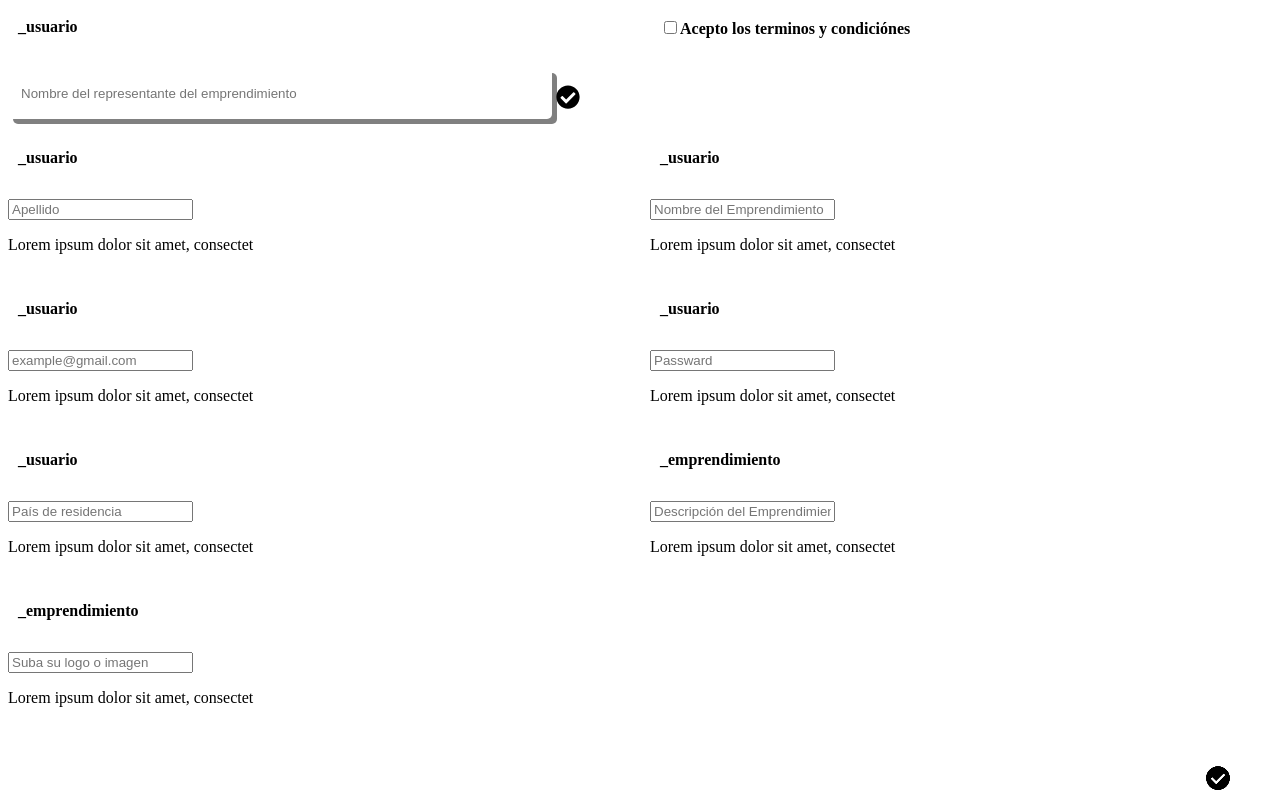
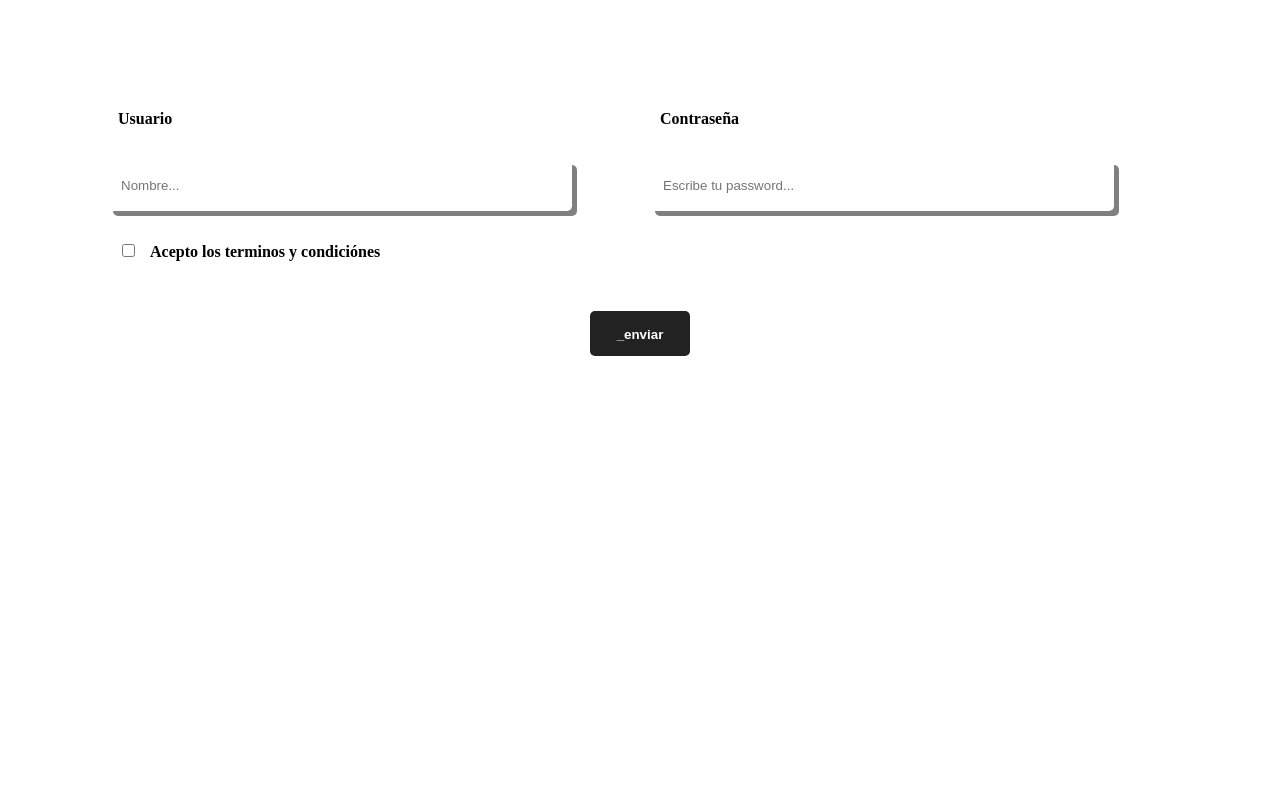
Before and after one commit to PiaAchigar/Form-with-Style-Components-in-React, a React (Create React App) app: page / in a window 1280 px wide. Built offline with nearby package versions, Linux system fonts and the light colour scheme.

Commit message:
second push-InputComponent

```diff
--- a/src/App.js
+++ b/src/App.js
@@ -1,154 +1,56 @@
 //import Form from "./Components/Form/Form";
-import { useState } from "react";
 import {
   Form,
   Label,
-  GrupoInput,
-  Input,
-  LeyendaError,
-  IconoValidacion,
+  ContenedorTerminos,
+  ContenedorBtnEnvio,
+  Boton,
+  MensajeExito,
+  MensajeError,
 } from "./Elements/Forms";
+import { FontAwesomeIcon } from "@fortawesome/react-fontawesome";
+import { faExclamationTriangle } from "@fortawesome/free-solid-svg-icons";
 
-import { faCheckCircle } from "@fortawesome/free-solid-svg-icons";
+import Input from "./Components/Input";
 
 function App() {
-  const [user, setUser] = useState({
-    nombre: "",
-    apellido: "",
-    nameEmprendimiento: "",
-    email: "",
-    pais: "",
-    description: "",
-    files: "",
-  });
-
-  const handleChange = (e) => {
-    setUser({
-      ...user,
-      [e.target.name]: e.target.value,
-    });
-  };
-
-  // const sendData = (e) => {
-  //   console.log(user);
-  //   e.preventDefault();
-  // };
-
-  // const rolShow = () => {
-  //   if (user.rol === "emprendedor") return "show";
-  //   else return "hide";
-  // };
   return (
     <main>
       <Form action="">
-        <div>
-          <Label htmlFor="nombre">_usuario</Label>
-          <GrupoInput>
-            <Input
-              type="text"
-              name="nombre"
-              placeholder="Nombre del representante del emprendimiento"
-              value={user.nombre}
-              onChange={handleChange}
-              id="nombre"
-            />
-            <IconoValidacion icon={faCheckCircle} />
-          </GrupoInput>
-          <LeyendaError>
-            Se espera una o varias palabras de no mas de 16 caracteres, letras,
-            mayusculas y minusculas
-          </LeyendaError>
-        </div>
-        <div>
+        <Input
+          label="Usuario"
+          type="text"
+          name="nombre"
+          placeholder="Nombre..."
+          leyendaError="Debe de colocar letras mayusculas y/o minusculas de 4 a 16 caracteres 😜"
+          expresionRegular=""
+        />
+        <Input
+          label="Contraseña"
+          type="password"
+          name="password"
+          placeholder="Escribe tu password..."
+          leyendaError="Entre 4 y 10 digitos esta bien 😜"
+          expresionRegular=""
+        />
+        <ContenedorTerminos>
           <Label>
             <input type="checkbox" name="terminos" id="terminos" />
             Acepto los terminos y condiciónes
           </Label>
-        </div>
-        <div>
-          <Label htmlFor="">_usuario</Label>
-          <input
-            type="text"
-            name="apellido"
-            placeholder="Apellido"
-            value={user.apellido}
-            onChange={handleChange}
-          />
-          <IconoValidacion icon={faCheckCircle} />
-          <p>Lorem ipsum dolor sit amet, consectet</p>
-        </div>
-        <div>
-          <Label htmlFor="">_usuario</Label>
-          <input
-            type="text"
-            name="nameEmprendimiento"
-            placeholder="Nombre del Emprendimiento"
-            value={user.nameEmprendimiento}
-            onChange={handleChange}
-          />
-          <IconoValidacion icon={faCheckCircle} />
-          <p>Lorem ipsum dolor sit amet, consectet</p>
-        </div>
-        <div>
-          <Label htmlFor="">_usuario</Label>
-          <input
-            type="text"
-            name="mail"
-            placeholder="example@gmail.com"
-            value={user.email}
-            onChange={handleChange}
-          />
-          <IconoValidacion icon={faCheckCircle} />
-          <p>Lorem ipsum dolor sit amet, consectet</p>
-        </div>
-        <div>
-          <Label htmlFor="">_usuario</Label>
-          <input
-            type="text"
-            name="pass"
-            placeholder="Passward"
-            value={user.pass}
-            onChange={handleChange}
-          />
-          <IconoValidacion icon={faCheckCircle} />
-          <p>Lorem ipsum dolor sit amet, consectet</p>
-        </div>
-        <div>
-          <Label htmlFor="">_usuario</Label>
-          <input
-            type="text"
-            name="pais"
-            placeholder="País de residencia"
-            value={user.pais}
-            onChange={handleChange}
-          />
-          <IconoValidacion icon={faCheckCircle} />
-          <p>Lorem ipsum dolor sit amet, consectet</p>
-        </div>
-        <div>
-          <Label htmlFor="">_emprendimiento</Label>
-          <input
-            type="text"
-            name="description"
-            placeholder="Descripción del Emprendimiento"
-            value={user.description}
-            onChange={handleChange}
-          />
-          <IconoValidacion icon={faCheckCircle} />
-          <p>Lorem ipsum dolor sit amet, consectet</p>
-        </div>
-        <div>
-          <Label htmlFor="">_emprendimiento</Label>
-          <input
-            type="text"
-            name="files"
-            placeholder="Suba su logo o imagen"
-            value={user.files}
-            onChange={handleChange}
-          />
-          <IconoValidacion icon={faCheckCircle} />
-          <p>Lorem ipsum dolor sit amet, consectet</p>
-        </div>
+        </ContenedorTerminos>
+        {false && (
+          <MensajeError>
+            <FontAwesomeIcon icon={faExclamationTriangle} />
+            <p>
+              <b>Error:</b> Faltan cositas en el formulario por completar 😉
+            </p>
+          </MensajeError>
+        )}
+        <ContenedorBtnEnvio>
+          <Boton type="submit">_enviar</Boton>
+          <MensajeExito>El Formulario se envio exitosamente!</MensajeExito>
+        </ContenedorBtnEnvio>
       </Form>
     </main>
   );
--- /dev/null
+++ b/src/Components/Input.js
@@ -0,0 +1,61 @@
+import React, { useState } from "react";
+import {
+  Label,
+  GrupoInput,
+  LeyendaError,
+  IconoValidacion,
+  Input,
+} from "../Elements/Forms";
+import { faCheckCircle } from "@fortawesome/free-solid-svg-icons";
+
+const ComponenteInput = ({ label, type, name, placeholder }) => {
+  const [user, setUser] = useState({
+    nombre: "",
+    apellido: "",
+    nameEmprendimiento: "",
+    email: "",
+    pais: "",
+    description: "",
+    files: "",
+  });
+
+  const handleChange = (e) => {
+    setUser({
+      ...user,
+      [e.target.name]: e.target.value,
+    });
+  };
+
+  // const sendData = (e) => {
+  //   console.log(user);
+  //   e.preventDefault();
+  // };
+
+  // const rolShow = () => {
+  //   if (user.rol === "emprendedor") return "show";
+  //   else return "hide";
+  // };
+
+  return (
+    <div>
+      <Label htmlFor={name}>{label}</Label>
+      <GrupoInput>
+        <Input
+          type={type}
+          name={name}
+          placeholder={placeholder}
+          value={user.nombre}
+          onChange={handleChange}
+          id={name}
+        />
+        <IconoValidacion icon={faCheckCircle} />
+      </GrupoInput>
+      <LeyendaError>
+        Se espera una o varias palabras de no mas de 16 caracteres, letras,
+        mayusculas y minusculas
+      </LeyendaError>
+    </div>
+  );
+};
+
+export default ComponenteInput;
--- a/src/Elements/Forms.js
+++ b/src/Elements/Forms.js
@@ -2,7 +2,7 @@ import styled from "styled-components";
 import { FontAwesomeIcon } from "@fortawesome/react-fontawesome";
 const colores = {
   borde: "#0075FF",
-  error: "#bb2929",
+  error: "#f66060",
   exito: "#1ed12d",
   hover: "#196C84",
 };
@@ -11,6 +11,7 @@ const Form = styled.form`
   display: grid;
   grid-template-columns: 1fr 1fr;
   gap: 20px;
+  margin: 100px;
   @media (max-width: 800px) {
     grid-template-columns: 1fr;
   }
@@ -60,7 +61,72 @@ const IconoValidacion = styled(FontAwesomeIcon)`
   bottom: 10px;
   z-index: 100;
   font-size: 24px;
-  //opacity: 0;
+  opacity: 0;
 `;
 
-export { Form, Label, GrupoInput, Input, LeyendaError, IconoValidacion };
+const ContenedorTerminos = styled.div`
+  grid-column: span 2;
+  input {
+    margin-right: 15px;
+  }
+`;
+
+const ContenedorBtnEnvio = styled.div`
+  display: flex;
+  flex-direction: column;
+  align-items: center;
+  grid-column: span 2;
+`;
+
+const Boton = styled.button`
+  height: 45px;
+  line-height: 45px;
+  width: 100px;
+  background-color: #222;
+  color: #fff;
+  font-weight: bold;
+  border: none;
+  border-radius: 5px;
+  cursor: pointer;
+  transition: 0.1 ease all;
+  &:hover {
+    box-shadow: 5px 0px 30px grey;
+  }
+`;
+
+const MensajeExito = styled.p`
+  font-size: 14px;
+  color: ${colores.exito};
+  display: none;
+`;
+
+const MensajeError = styled.div`
+  display: flex;
+  width: 60%;
+  height: 50px;
+  background-color: ${colores.error};
+  padding: 15px 15px 0 15px;
+  border-radius: 5px;
+  grid-column: span 2;
+  p {
+    margin: 0;
+    text-align: center;
+  }
+  b {
+    margin-left: 40px;
+  }
+`;
+
+export {
+  Form,
+  Label,
+  GrupoInput,
+  Input,
+  LeyendaError,
+  IconoValidacion,
+  ContenedorTerminos,
+  ContenedorBtnEnvio,
+  Boton,
+  MensajeExito,
+  MensajeError,
+};
```
